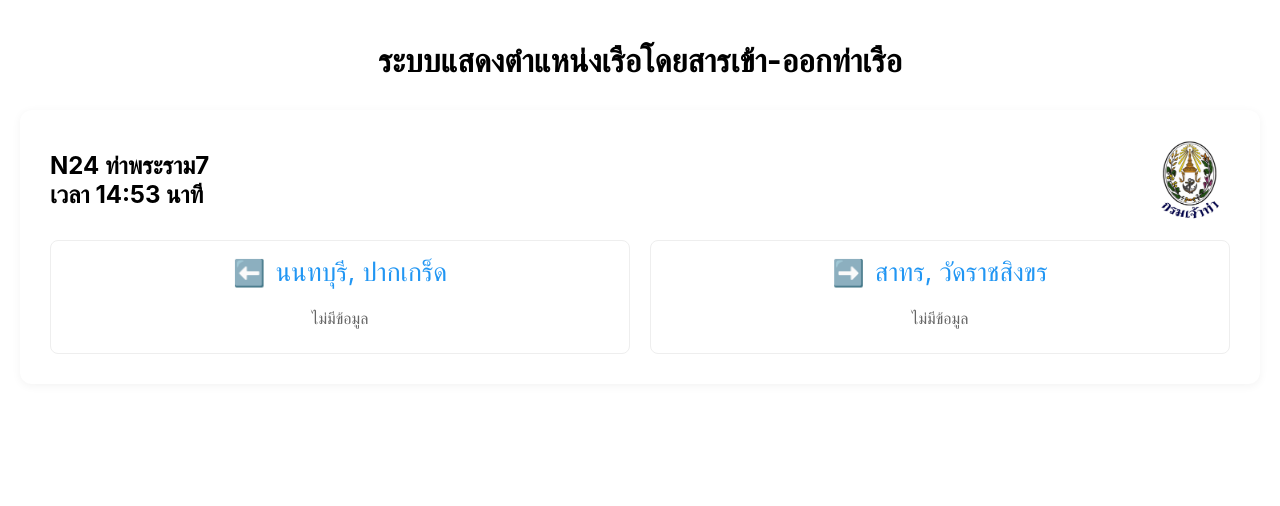
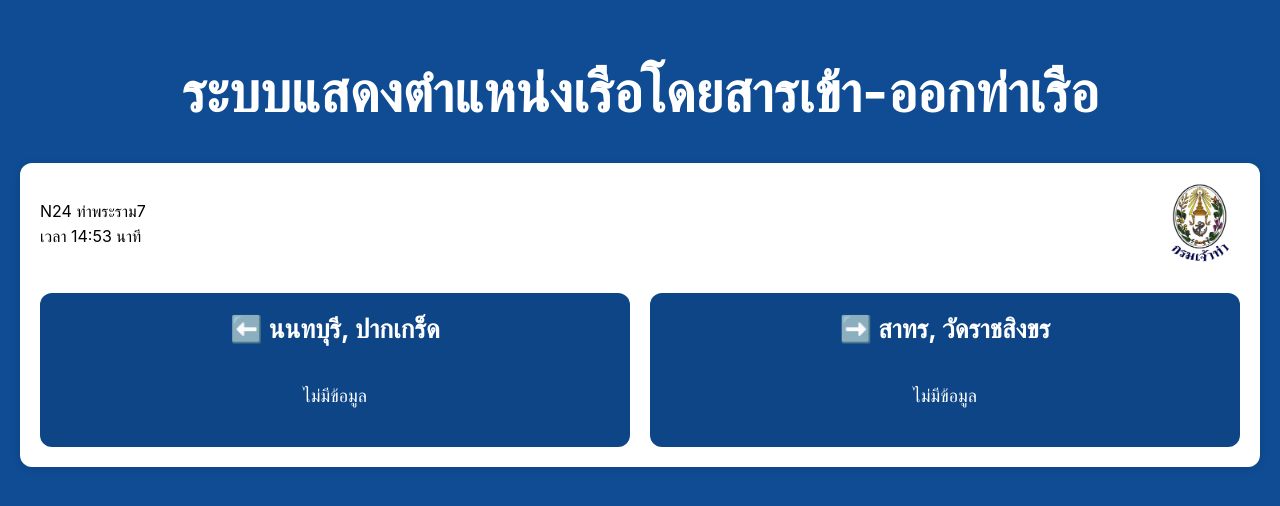
Before and after one commit to Pandakub/SmartPier, a Flask app: page /dashboard in a window 1280 px wide. Shown: the top 506 px of the page. Run offline with Flask 2, Linux system fonts and the light colour scheme; data that the repository does not hold is empty.

Commit message:
Update dashboard2.html

```diff
--- a/templates/dashboard2.html
+++ b/templates/dashboard2.html
@@ -8,76 +8,92 @@
     <style>
         body {
             font-family: -apple-system, BlinkMacSystemFont, 'Segoe UI', Roboto, sans-serif;
-            background-color: #fff;
+            background-color:rgb(15, 76, 147); /* น้ำเงินเข้ม */
             margin: 0;
             padding: 20px;
         }
         .header {
             text-align: center;
             margin-bottom: 30px;
+            color: white;
+            font-size: 28px;
+            font-weight: bold;
+        }
+        .main-container {
+            /*max-width: 1500px;*/
+            margin: 0 auto;
         }
         .main-card {
             background: white;
             border-radius: 12px;
-            padding: 30px;
-            box-shadow: 0 2px 10px rgba(0,0,0,0.05);
+            padding: 20px;
+            box-shadow: 0 2px 10px rgba(0, 0, 0, 0.1);
+            margin-bottom: 20px;
         }
         .station-info {
             display: flex;
             justify-content: space-between;
             align-items: center;
-            margin-bottom: 20px;
+            margin-bottom: 30px;
+        }
+        .station-details {
+            color: #0D4586;
             font-size: 24px;
             font-weight: bold;
+        }
+        .station-name {
+            margin-bottom: 5px;
+        }
+        .logo {
+            width: 80px;
+            height: 80px;
         }
         .route-container {
             display: flex;
             gap: 20px;
-            margin-top: 20px;
         }
         .route-card {
             flex: 1;
-            border: 1px solid #eee;
-            border-radius: 8px;
-            padding: 15px;
-            text-align: center;
+            background-color: #0D4586;
+            border-radius: 12px;
+            padding: 20px;
+            color: white;
         }
         .route-header {
+            text-align: center;
+            font-size: 26px;
+            font-weight: bold;
+            margin-bottom: 20px;
+        }
+        .boat-info {
             display: flex;
-            align-items: center;
-            gap: 10px;
-            color: #2196F3;
             margin-bottom: 10px;
-            justify-content: center;
-        }
-        .price-button {
-            display: flex;
-            margin-top: 10px;
             overflow: hidden;
             border-radius: 8px;
         }
-        .price-left {
-            background: #A084E8;
+        .boat-details {
+            background: #A084E8; /* สีม่วง */
             color: white;
             padding: 20px;
-            flex: 2;
-            display: flex;
-            flex-direction: column;
-            align-items: center;
+            flex: 3;
+            font-size: 20px;
         }
-        .price-right {
-            background: #2196F3;
-            color: white;
-            padding: 12px;
+        .boat-time {
+            background: #CAFAFF; /* สีฟ้าอ่อน */
+            color: #0D4586;
+            padding: 20px;
             flex: 1;
             display: flex;
             align-items: center;
             justify-content: center;
+            font-size: 20px;
+            font-weight: bold;
         }
         .no-data {
-            color: #666;
+            color: white;
             text-align: center;
-            padding: 10px;
+            padding: 20px;
+            font-size: 18px;
         }
     </style>
 </head>
```
